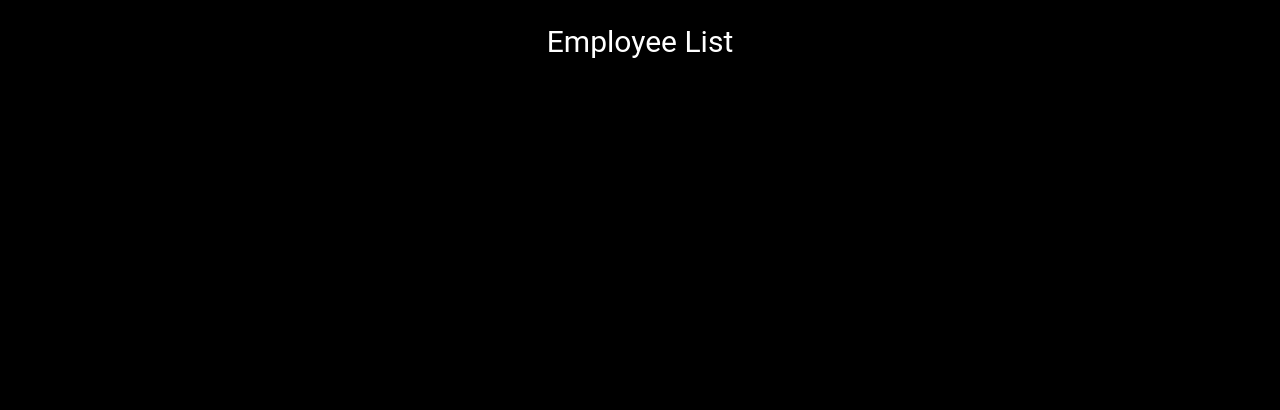
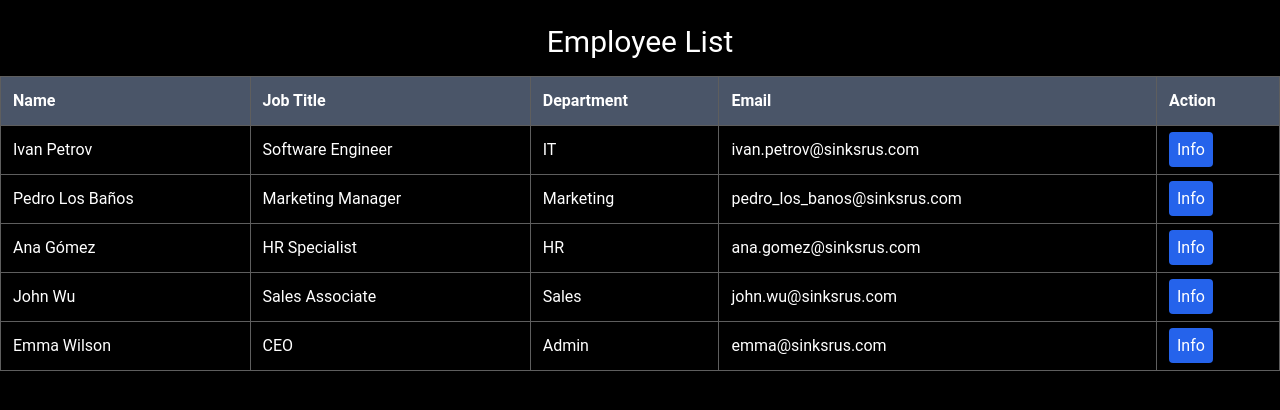
Before and after one commit to inglade/sinkssys, a plain HTML site: page employee_list.html in a window 1280 px wide. Drawn offline with nearby package versions, Linux system fonts and the light colour scheme.

Commit message:
Adding the Employee Table

```diff
--- a/employee_list.html
+++ b/employee_list.html
@@ -79,3 +79,52 @@
 
 <body>
     <h1 class="text-3xl text-center mt-6">Employee List</h1>
+
+    <table class="mt-4">
+        <thead>
+            <tr>
+                <th>Name</th>
+                <th>Job Title</th>
+                <th>Department</th>
+                <th>Email</th>
+                <th>Action</th>
+            </tr>
+        </thead>
+        <tbody>
+            <tr>
+                <td>Ivan Petrov</td>
+                <td>Software Engineer</td>
+                <td>IT</td>
+                <td>ivan.petrov@sinksrus.com</td>
+                <td><a href="#modalIvan" class="bg-blue-600 hover:bg-blue-700 p-2 rounded text-white">Info</a></td>
+            </tr>
+            <tr>
+                <td>Pedro Los Baños</td>
+                <td>Marketing Manager</td>
+                <td>Marketing</td>
+                <td>pedro_los_banos@sinksrus.com</td>
+                <td><a href="#modalPedro" class="bg-blue-600 hover:bg-blue-700 p-2 rounded text-white">Info</a></td>
+            </tr>
+            <tr>
+                <td>Ana Gómez</td>
+                <td>HR Specialist</td>
+                <td>HR</td>
+                <td>ana.gomez@sinksrus.com</td>
+                <td><a href="#modalAna" class="bg-blue-600 hover:bg-blue-700 p-2 rounded text-white">Info</a></td>
+            </tr>
+            <tr>
+                <td>John Wu</td>
+                <td>Sales Associate</td>
+                <td>Sales</td>
+                <td>john.wu@sinksrus.com</td>
+                <td><a href="#modalJohn" class="bg-blue-600 hover:bg-blue-700 p-2 rounded text-white">Info</a></td>
+            </tr>
+            <tr>
+                <td>Emma Wilson</td>
+                <td>CEO</td>
+                <td>Admin</td>
+                <td>emma@sinksrus.com</td>
+                <td><a href="#modalEmma" class="bg-blue-600 hover:bg-blue-700 p-2 rounded text-white">Info</a></td>
+            </tr>
+        </tbody>
+    </table>
```
